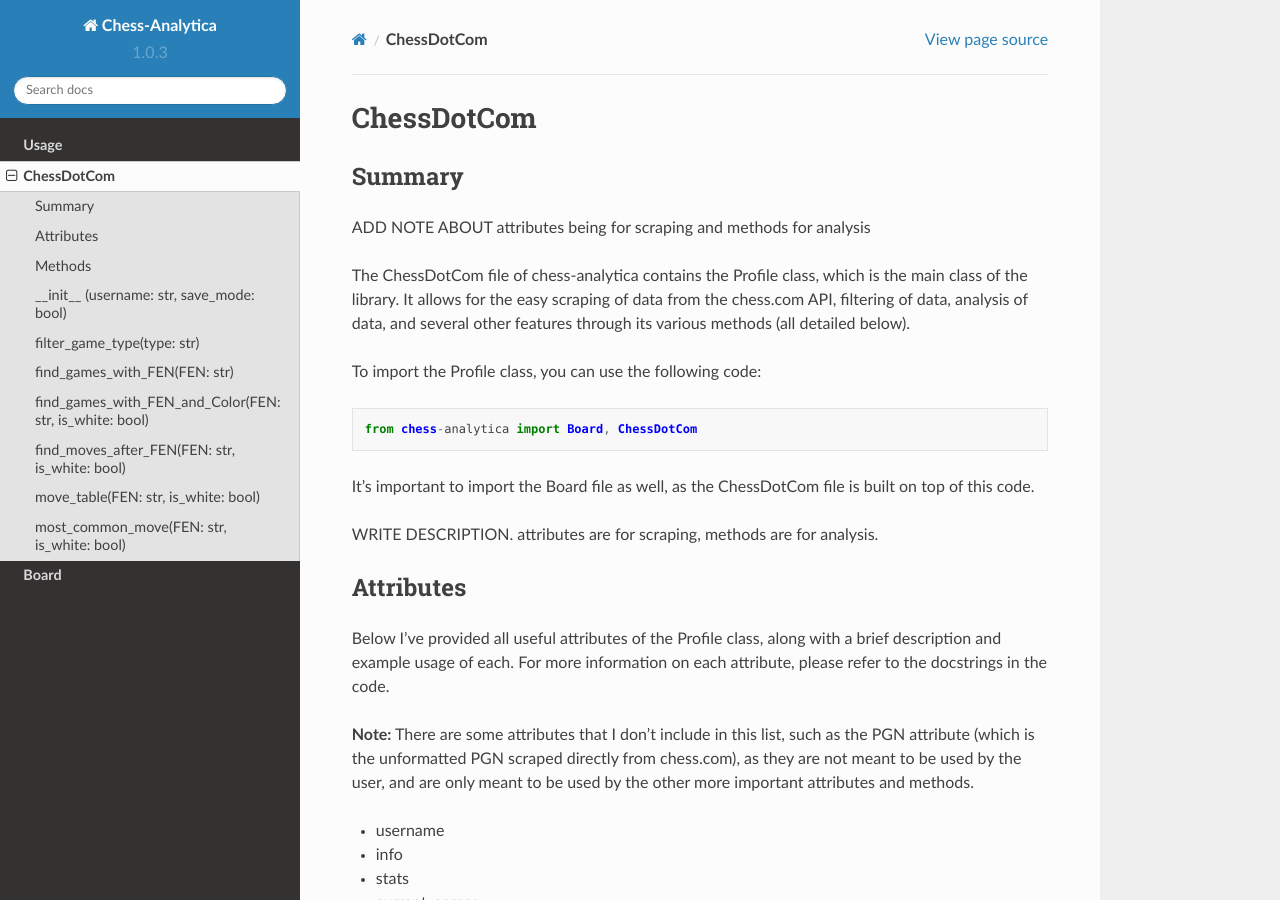
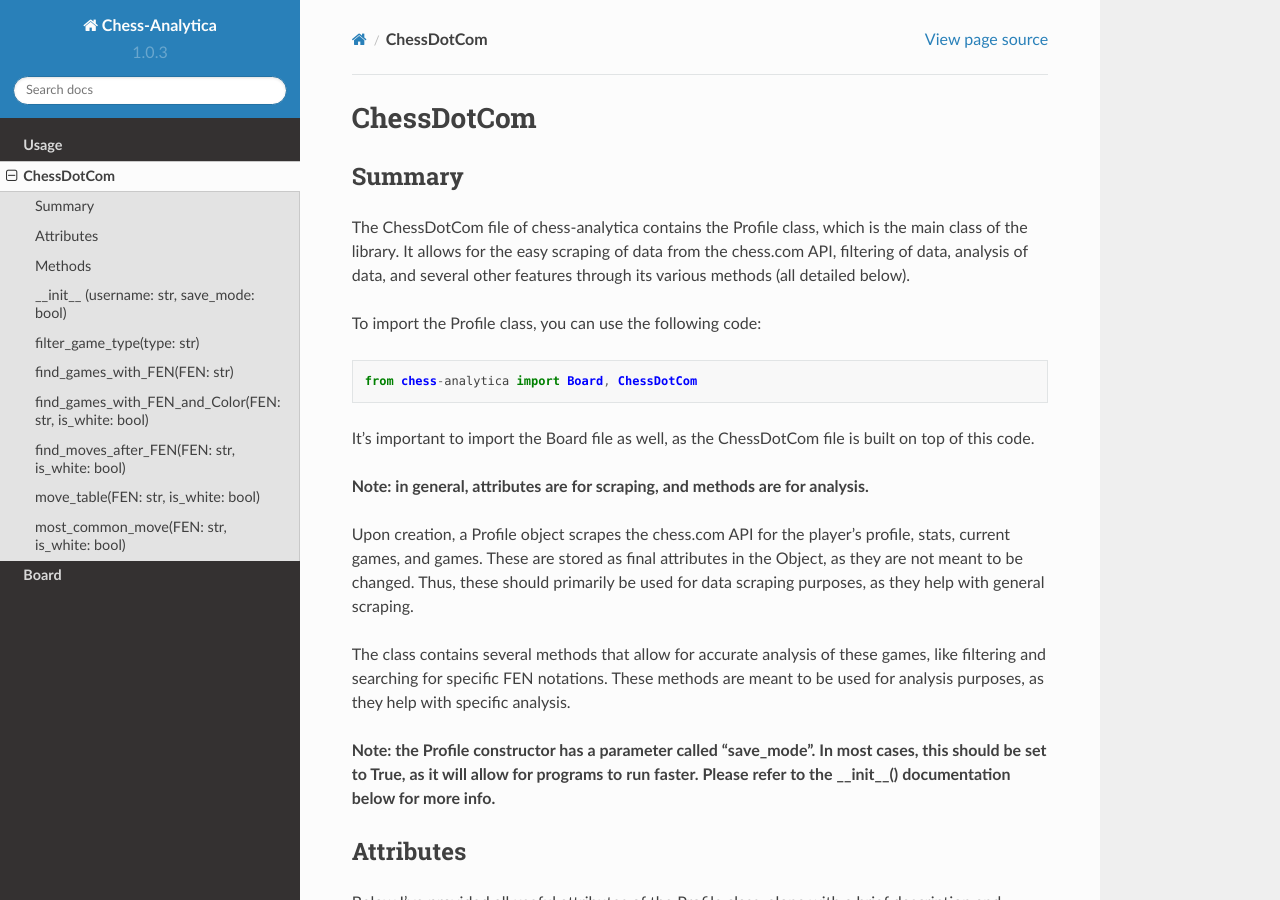
Before and after one commit to frishberg/Chess-Analytica, a Sphinx documentation site: the page built from docs/source/chessdotcom.rst, in a window 1280 px wide and 900 px high. Built offline with Sphinx 7.4.7 and the Read the Docs theme 2.0.0, drawn with Linux system fonts in a browser that asks for light colours; some of the changed text lies outside the part shown.

Commit message:
finalizing ChessDotCom documentation

```diff
--- a/docs/source/chessdotcom.rst
+++ b/docs/source/chessdotcom.rst
@@ -3,8 +3,6 @@
 
 Summary
 ---------------
-
-ADD NOTE ABOUT attributes being for scraping and methods for analysis
 
 The ChessDotCom file of chess-analytica contains the Profile class, which
 is the main class of the library.  It allows for the easy scraping of
@@ -18,7 +16,13 @@
 
 It's important to import the Board file as well, as the ChessDotCom file is built on top of this code.
 
-WRITE DESCRIPTION.  attributes are for scraping, methods are for analysis.
+**Note: in general, attributes are for scraping, and methods are for analysis.**
+
+Upon creation, a Profile object scrapes the chess.com API for the player's profile, stats, current games, and games.  These are stored as final attributes in the Object, as they are not meant to be changed.  Thus, these should primarily be used for data scraping purposes, as they help with general scraping.
+
+The class contains several methods that allow for accurate analysis of these games, like filtering and searching for specific FEN notations.  These methods are meant to be used for analysis purposes, as they help with specific analysis.
+
+**Note: the Profile constructor has a parameter called "save_mode".  In most cases, this should be set to True, as it will allow for programs to run faster.  Please refer to the __init__() documentation below for more info.**
 
 Attributes
 -------------
@@ -58,6 +62,16 @@
    # P P P K . P P P
    # R N B n . B . R
    #Note: this is what the final state of this players first game looked like
+
+   n = 0
+
+   for game in profiles.games :
+      if (game.time_length>100) :
+         n += 1
+
+   print(n)
+   #671
+   #Note: this means that the player has played 671 games that lasted longer than 100 seconds
 
 Methods
 ----------------
```
